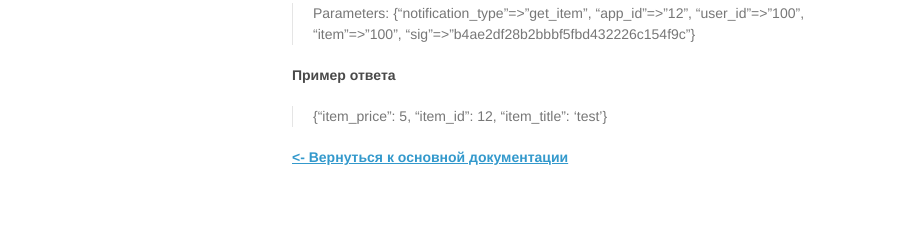
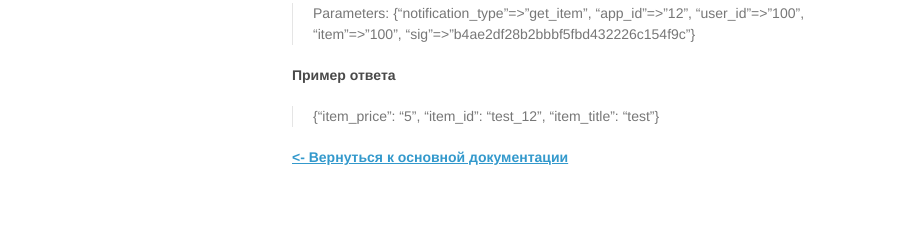
Before and after one commit to playvision/playvision.github.io, a Jekyll site: the page built from docs/payment/payment.get_item.md, in a window 1280 px wide. Shown: the part 986-1221 px from the top of the page, without its empty margins (178-1101 px from the left). Built offline with Jekyll 4.4.1, drawn with Linux system fonts in a browser that asks for light colours.

Commit message:
Payment documentation updated;

```diff
--- a/docs/payment/payment.get_item.md
+++ b/docs/payment/payment.get_item.md
@@ -45,6 +45,6 @@ title: Получение информации о товаре
 
 #### Пример ответа
 
-> {"item_price": 5, "item_id": 12, "item_title": 'test'}
+> {"item_price": "5", "item_id": "test_12", "item_title": "test"}
 
 [**<- Вернуться к основной документации**](/docs/payment/payment.step.html)
```
